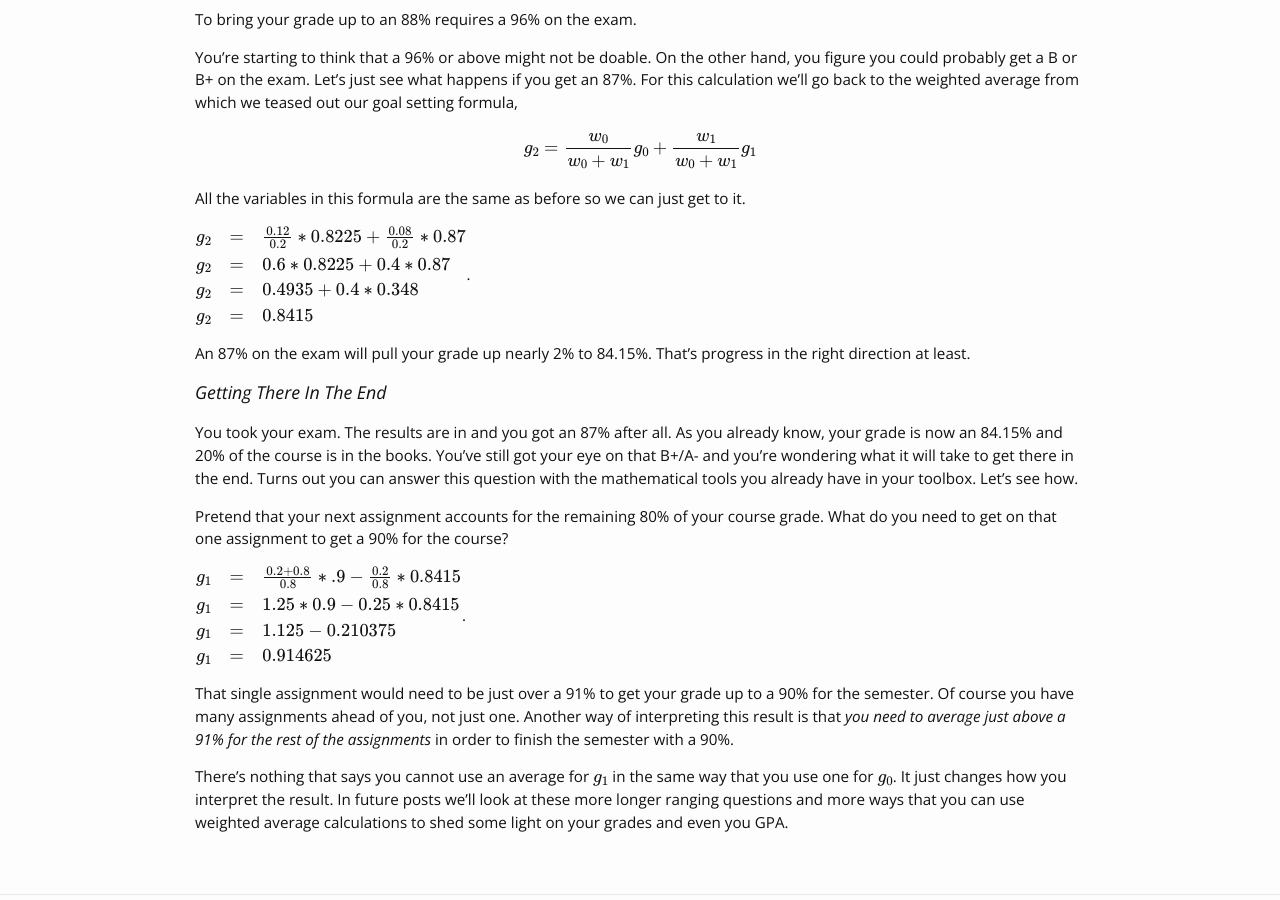
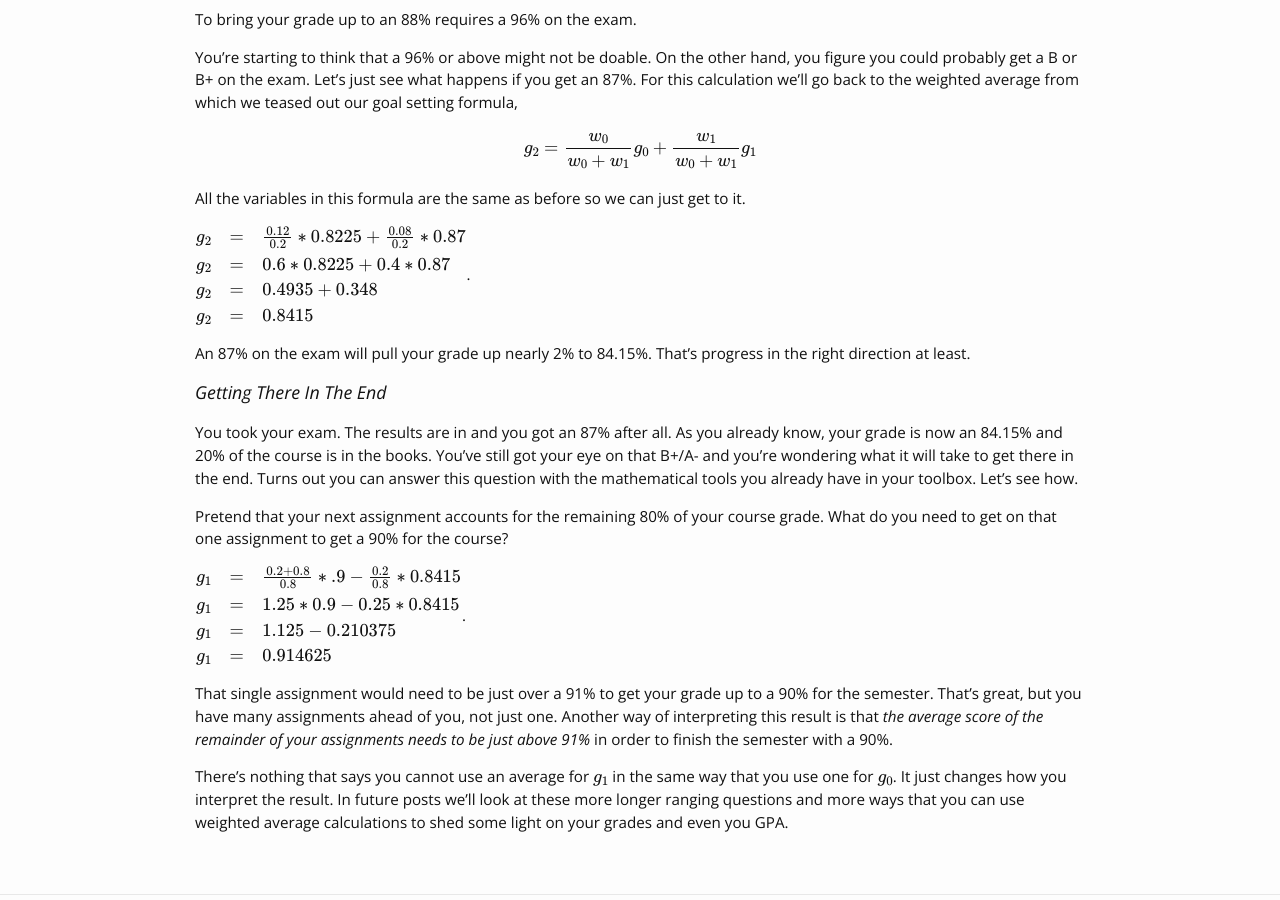
Before and after one commit to jlmayfield/jlmayfield.github.io, a Jekyll site: the page built from _posts/2018-1-13-Know-Your-Grade-Example.md, in a window 1280 px wide and 900 px high, scrolled down 1717 px. Built offline with Jekyll 4.4.1, drawn with Linux system fonts in a browser that asks for light colours; formulas are drawn with MathJax 3.

Commit message:
fixed typos and made edits to KYG Example post

```diff
--- a/_posts/2018-1-13-Know-Your-Grade-Example.md
+++ b/_posts/2018-1-13-Know-Your-Grade-Example.md
@@ -96,7 +96,7 @@ $$
 \begin{array}{rcl}
 g_2 &=& \frac{0.12}{0.2} * 0.8225 + \frac{0.08}{0.2} * 0.87 \\
 g_2 &=& 0.6 * 0.8225 + 0.4 * 0.87 \\
-g_2 &=& 0.4935 + 0.4 * 0.348 \\
+g_2 &=& 0.4935 + 0.348 \\
 g_2 &=& 0.8415 \\
 \end{array}
 $$.
@@ -118,6 +118,6 @@ g_1 &=& 0.914625 \\
 \end{array}
 $$.
 
-That single assignment would need to be just over a 91% to get your grade up to a 90% for the semester. Of course you have many assignments ahead of you, not just one. Another way of interpreting this result is that *you need to average just above a 91% for the rest of the assignments* in order to finish the semester with a 90%.
+That single assignment would need to be just over a 91% to get your grade up to a 90% for the semester. That's great, but you have many assignments ahead of you, not just one. Another way of interpreting this result is that *the average score of the remainder of your assignments needs to be just above 91%* in order to finish the semester with a 90%.
 
 There's nothing that says you cannot use an average for $$g_1$$ in the same way that you use one for $$g_0$$.  It just changes how you interpret the result.  In future posts we'll look at these more longer ranging questions and more ways that you can use weighted average calculations to shed some light on your grades and even you GPA.
```
